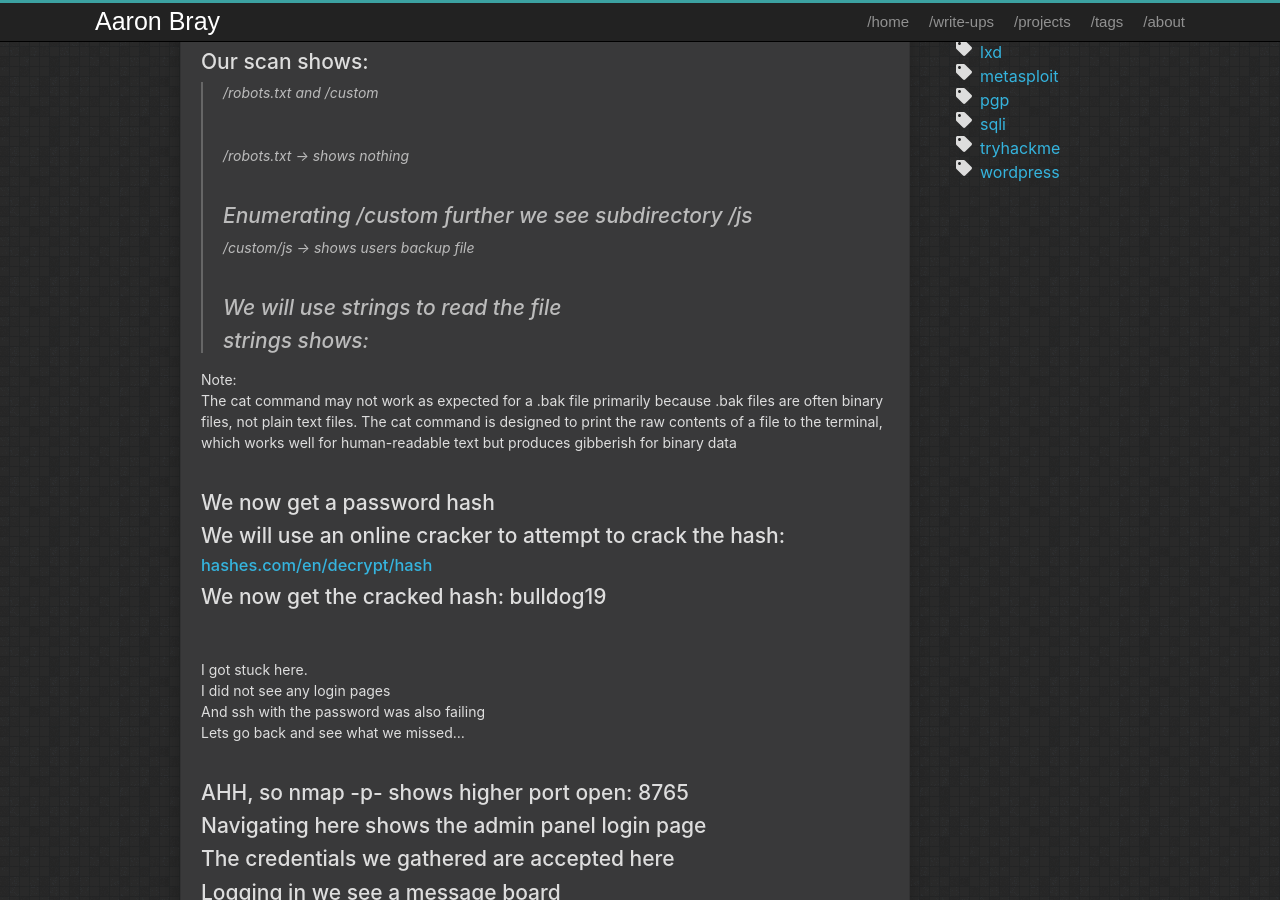
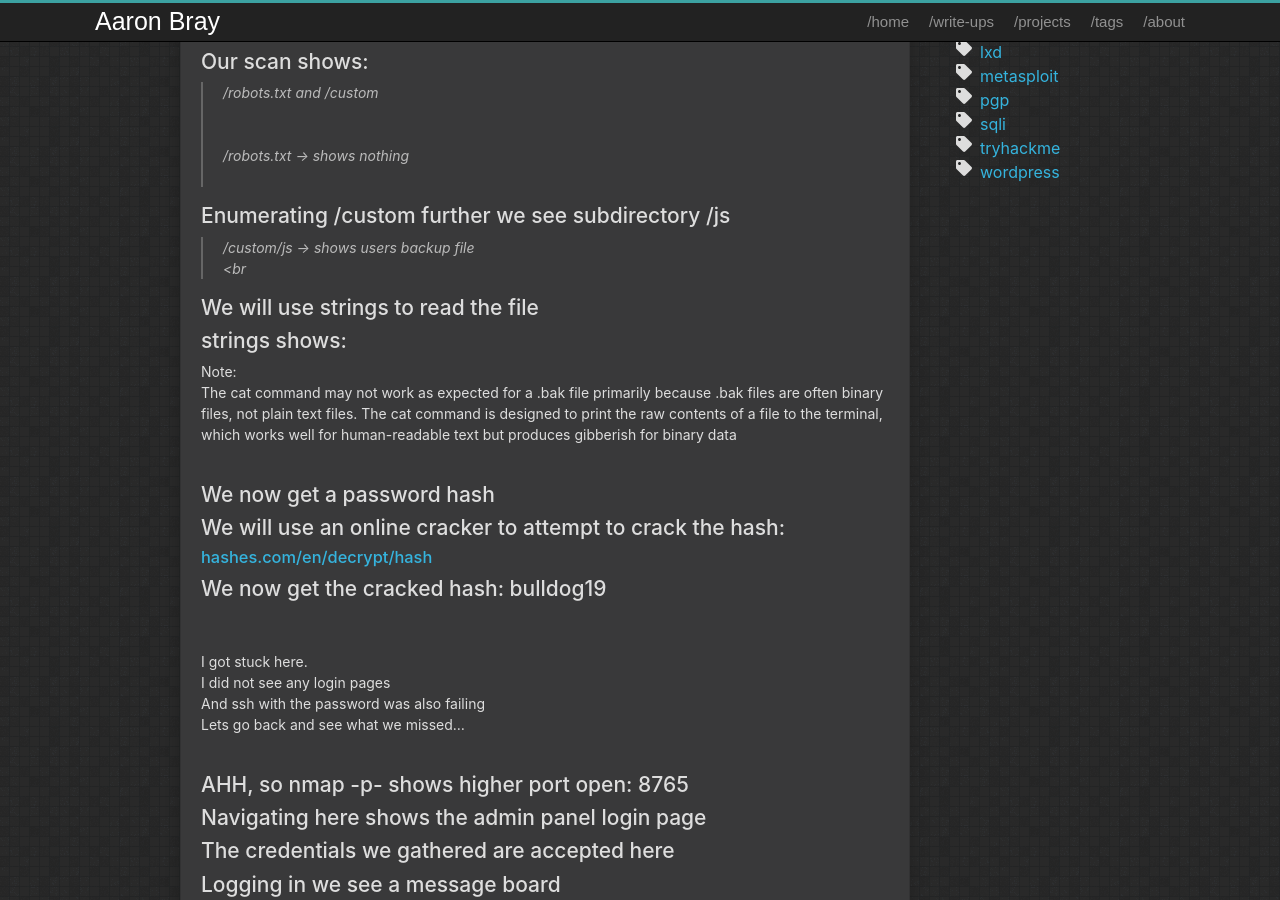
Before and after one commit to AaronBray/AaronBray.github.io, a Jekyll site: the page built from _posts/2025-10-10-mustacchio.md, in a window 1280 px wide and 900 px high, scrolled down 394 px. Built offline with Jekyll 4.4.1, drawn with Linux system fonts in a browser that asks for light colours.

Commit message:
Update 2025-10-10-mustacchio.md

```diff
--- a/_posts/2025-10-10-mustacchio.md
+++ b/_posts/2025-10-10-mustacchio.md
@@ -20,9 +20,11 @@
 <br>
 > /robots.txt -> shows nothing
 <br>
+
 ## Enumerating /custom further we see subdirectory /js
 > /custom/js -> shows users backup file
-<br>
+<br
+
 ## We will use strings to read the file
 ## strings shows:
 
```
